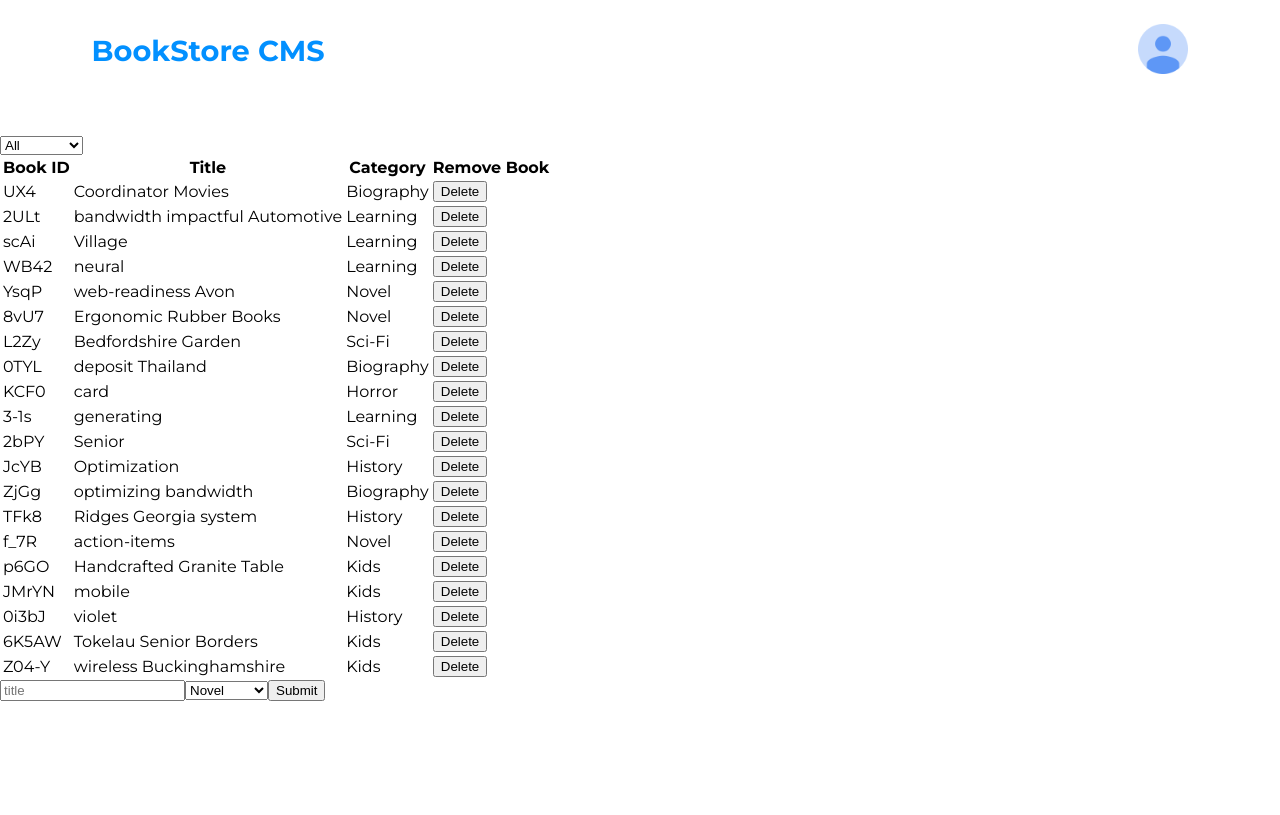
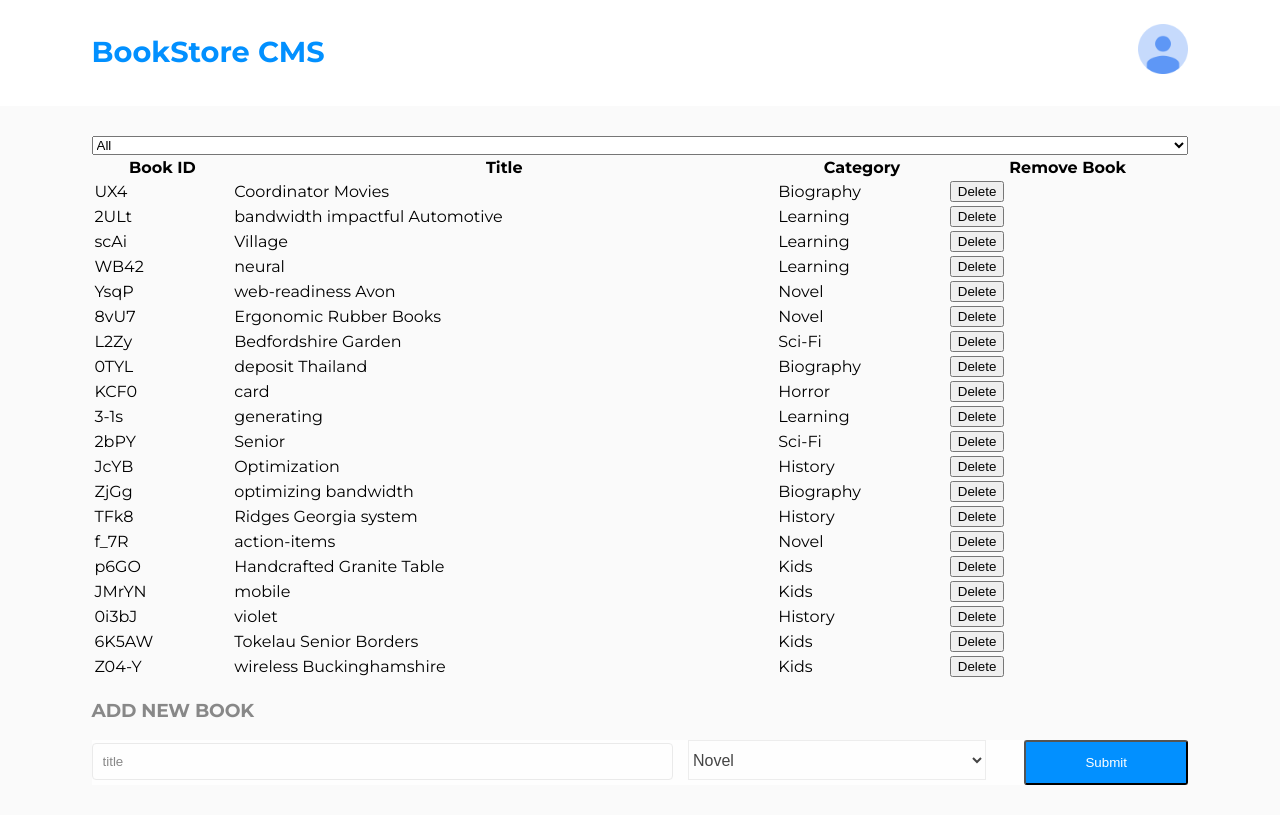
Before and after one commit to cdrani/book-cms, a React (Create React App) app: page / in a window 1280 px wide. Built offline with nearby package versions, Linux system fonts and the light colour scheme.

Commit message:
style the BooksForm and App component

```diff
--- a/src/components/App.js
+++ b/src/components/App.js
@@ -1,17 +1,36 @@
 import React, { Component } from 'react'
+import styled from 'styled-components'
 import BooksList from '../containers/BooksList'
 import BooksForm from '../containers/BooksForm'
 import CategoryFilter from '../containers/CategoryFilter'
 import Header from './Header'
+
+const MainContainer = styled.main`
+  display: flex;
+  flex-direction: column;
+  justify-content: center;
+  align-items: center;
+`
+
+const MainContent = styled.div`
+  display: flex;
+  flex-direction: column;
+  width: 85.7%;
+  margin-bottom: 30px;
+`
 
 class App extends Component {
   render() {
     return (
       <div>
         <Header />
-        <CategoryFilter />
-        <BooksList />
-        <BooksForm />
+        <MainContainer>
+          <MainContent>
+            <CategoryFilter />
+            <BooksList />
+            <BooksForm />
+          </MainContent>
+        </MainContainer>
       </div>
     )
   }
--- a/src/components/Header.js
+++ b/src/components/Header.js
@@ -15,7 +15,6 @@ const Nav = styled.nav`
   display: flex;
   justify-content: space-between;
   align-content: center;
-  font-size: 13px;
   font-weight: bold;
   font-style: normal;
   font-stretch: normal;
@@ -31,15 +30,8 @@ const LinkWrapper = styled.div`
 `
 
 const Link = styled.a`
-  color: #121212;
-  font-size: 0.8rem;
   text-decoration: none;
   text-transform: uppercase;
-  font-weight: normal;
-`
-
-const LargeLink = styled(Link)`
-  font-weight: bold;
   font-size: 1.8rem;
   color: #0290ff;
   text-transform: none;
@@ -58,7 +50,7 @@ const Header = () => (
   <HeaderWrapper>
     <Nav>
       <LinkWrapper>
-        <LargeLink>BookStore CMS</LargeLink>
+        <Link>BookStore CMS</Link>
       </LinkWrapper>
       <Profile>
         <Img src="./profile.png" alt="profile" />
--- a/src/containers/BooksForm.js
+++ b/src/containers/BooksForm.js
@@ -1,8 +1,55 @@
 import React from 'react'
+import styled from 'styled-components'
 import { connect } from 'react-redux'
 import shortid from 'shortid'
 import { setActiveCategory, setTitle, createBook } from '../actions'
 import { categories } from '../constants'
+
+const H3 = styled.h3`
+  letter-spacing: -0.2px;
+  color: #888888;
+`
+
+const Form = styled.form`
+  display: flex;
+  justify-content: space-between;
+`
+
+const InputWrapper = styled.div`
+  width: 85%;
+  height: 45px;
+  justify-items: space-between;
+  font-size: 1.5rem;
+  color: #c4c4c4;
+  opacity: 0.85;
+  background-color: #fff;
+`
+
+const Input = styled.input`
+  width: 60%;
+  margin-right: 15px;
+  padding: 10px;
+  border-radius: 4px;
+  border: solid 1px #e8e8e8;
+  outline: 0;
+`
+
+const Select = styled.select`
+  width: 32%;
+  height: 40px;
+  font-size: 1rem;
+  border: solid 1px #e8e8e8;
+  background-color: #fff;
+  opacity: 0.85;
+  outline: 0;
+`
+
+const Button = styled.button`
+  width: 15%;
+  color: #fff;
+  border-radius: 3px;
+  background-color: #0290ff;
+`
 
 const BooksForm = ({
   activeCategory,
@@ -35,14 +82,17 @@ const BooksForm = ({
   }
 
   return (
-    <form onSubmit={handleSubmit}>
-      <input
+    <div>
+      <H3>ADD NEW BOOK</H3>
+      <Form onSubmit={handleSubmit}>
+        <InputWrapper>
+          <Input
             name="title"
             value={title}
             onChange={handleSetTitle}
             placeholder="title"
           />
-      <select
+          <Select
             name="category"
             onChange={handleSetActiveCategory}
             value={activeCategory}
@@ -50,9 +100,11 @@ const BooksForm = ({
             {categories.map(category => (
               <option key={category}>{category}</option>
             ))}
-      </select>
-      <button>Submit</button>
-    </form>
+          </Select>
+        </InputWrapper>
+        <Button>Submit</Button>
+      </Form>
+    </div>
   )
 }
 
--- a/src/index.css
+++ b/src/index.css
@@ -1,9 +1,12 @@
 @import url('https://fonts.googleapis.com/css?family=Montserrat:300,400,700');
 
 body {
+  box-sizing: border-box;
   margin: 0;
   padding: 0;
   font-family: 'Montserrat', sans-serif;
+  background-color: #fafafa;
+  box-shadow: 0 0 60px 0 rgba(0, 0, 0, 0.05);
   -webkit-font-smoothing: antialiased;
   -moz-osx-font-smoothing: grayscale;
 }
```
Lines whose indentation alone changed are shown as unchanged.
